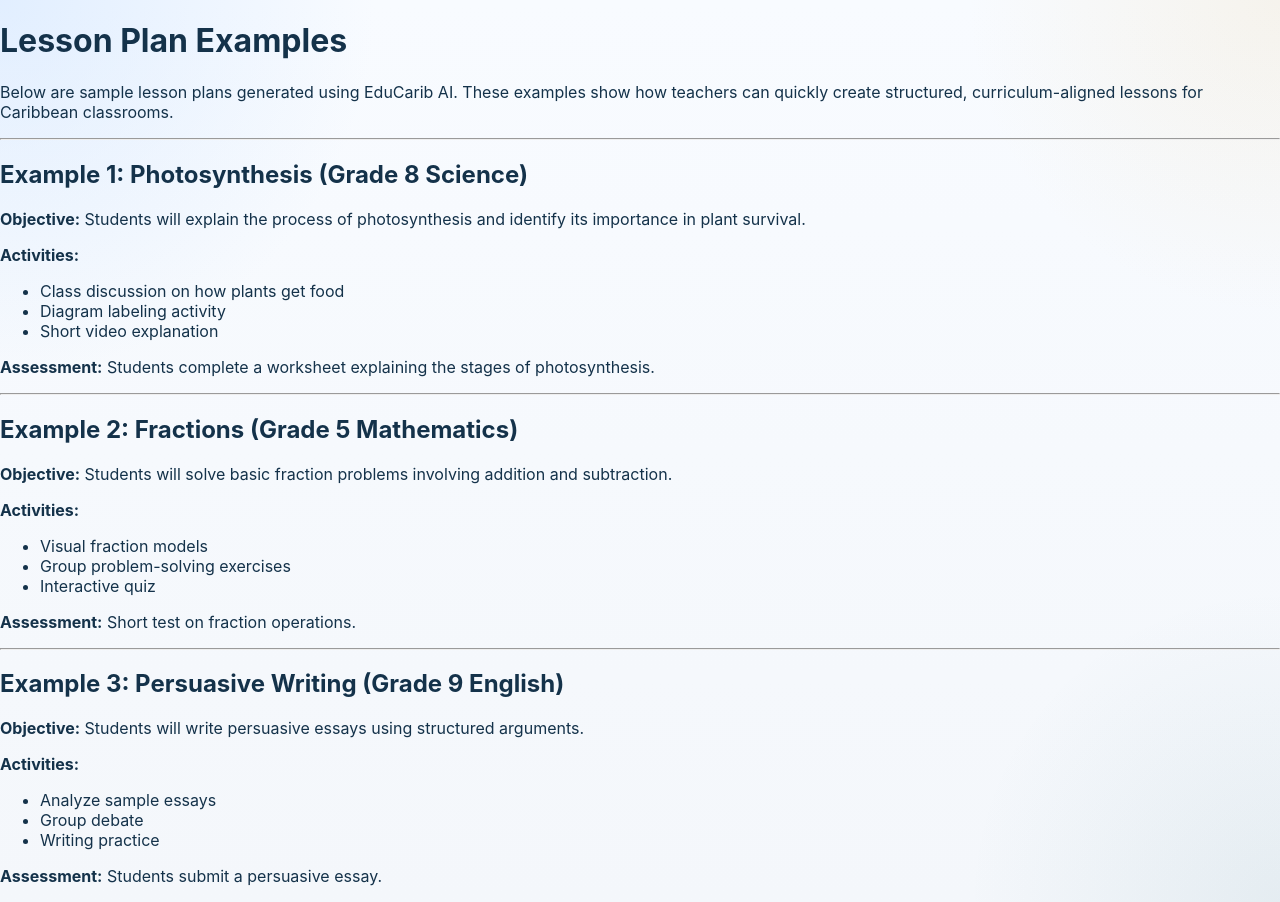
After one commit to Mcubed-3/EduCaribedu, a Python web app: template app/templates/lesson-examples.html in a window 1280 px wide. The commit adds this page. Run offline with Jinja, Linux system fonts and the light colour scheme; the template is opened without the code that fills it, so the values that code supplies are empty.

Commit message:
Add AdSense approval content pages

```diff
--- /dev/null
+++ b/app/templates/lesson-examples.html
@@ -0,0 +1,64 @@
+<!DOCTYPE html>
+<html lang="en">
+<head>
+  <meta charset="UTF-8">
+  <title>Lesson Plan Examples | EduCarib AI</title>
+  <meta name="viewport" content="width=device-width, initial-scale=1.0">
+  <link rel="stylesheet" href="/static/styles.css">
+</head>
+<body>
+
+<div class="container">
+
+  <h1>Lesson Plan Examples</h1>
+
+  <p>
+    Below are sample lesson plans generated using EduCarib AI. These examples show how teachers can quickly create structured, curriculum-aligned lessons for Caribbean classrooms.
+  </p>
+
+  <hr>
+
+  <h2>Example 1: Photosynthesis (Grade 8 Science)</h2>
+  <p><strong>Objective:</strong> Students will explain the process of photosynthesis and identify its importance in plant survival.</p>
+
+  <p><strong>Activities:</strong></p>
+  <ul>
+    <li>Class discussion on how plants get food</li>
+    <li>Diagram labeling activity</li>
+    <li>Short video explanation</li>
+  </ul>
+
+  <p><strong>Assessment:</strong> Students complete a worksheet explaining the stages of photosynthesis.</p>
+
+  <hr>
+
+  <h2>Example 2: Fractions (Grade 5 Mathematics)</h2>
+  <p><strong>Objective:</strong> Students will solve basic fraction problems involving addition and subtraction.</p>
+
+  <p><strong>Activities:</strong></p>
+  <ul>
+    <li>Visual fraction models</li>
+    <li>Group problem-solving exercises</li>
+    <li>Interactive quiz</li>
+  </ul>
+
+  <p><strong>Assessment:</strong> Short test on fraction operations.</p>
+
+  <hr>
+
+  <h2>Example 3: Persuasive Writing (Grade 9 English)</h2>
+  <p><strong>Objective:</strong> Students will write persuasive essays using structured arguments.</p>
+
+  <p><strong>Activities:</strong></p>
+  <ul>
+    <li>Analyze sample essays</li>
+    <li>Group debate</li>
+    <li>Writing practice</li>
+  </ul>
+
+  <p><strong>Assessment:</strong> Students submit a persuasive essay.</p>
+
+</div>
+
+</body>
+</html>
```
Also changed, not shown: app/main.py (+10 -0 lines), app/templates/index.html (+22 -0 lines).
